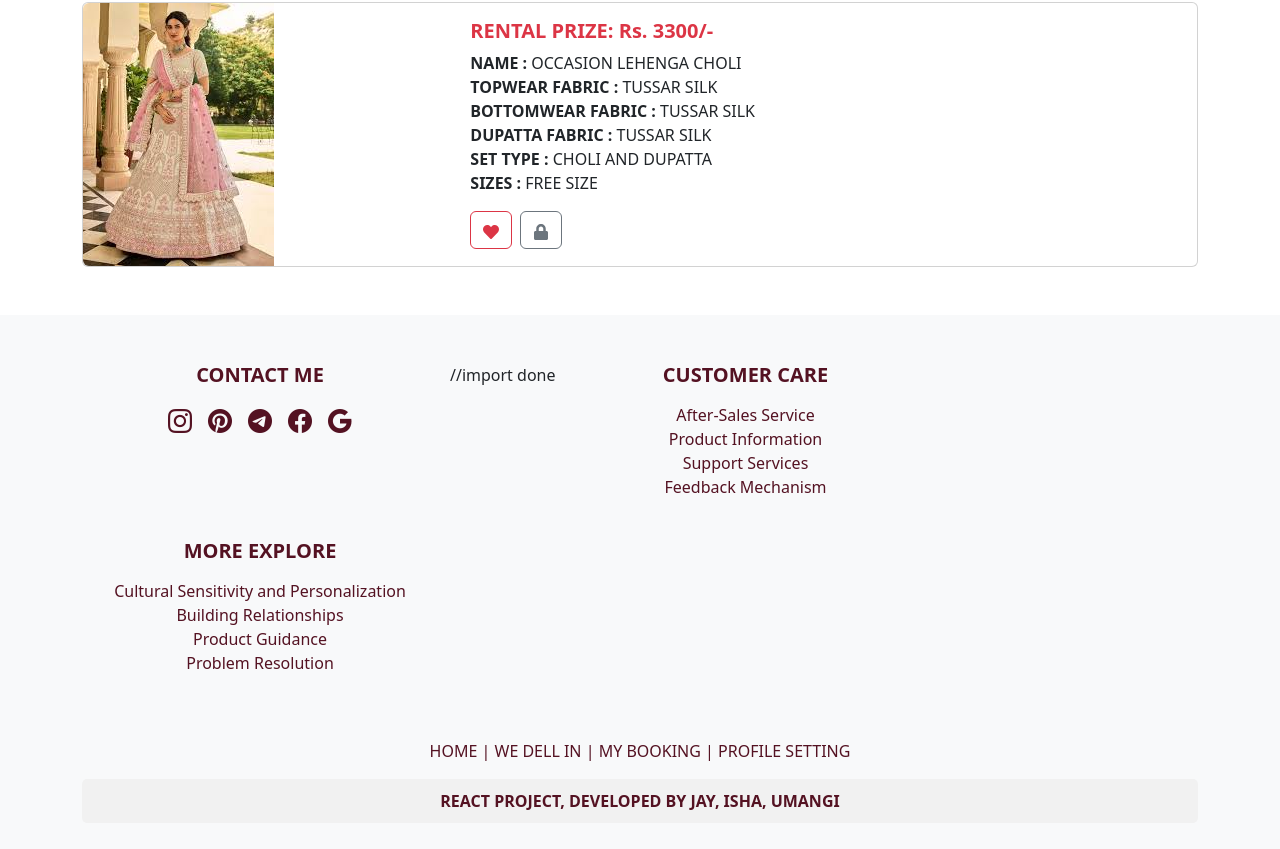
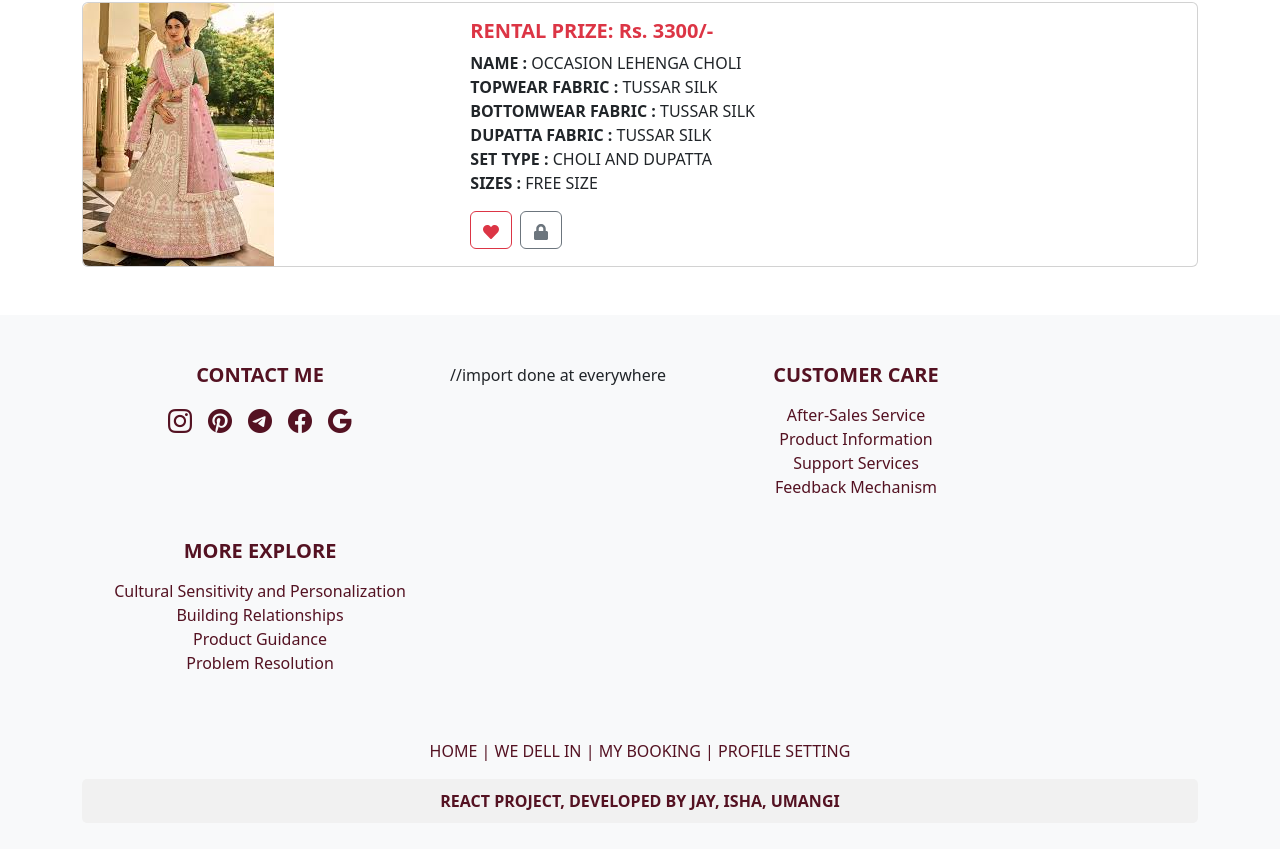
Before and after one commit to umangi-tank/TredionalTrendOnRent, a React (Vite) app: page /AWeDellInPage in a window 1280 px wide. Shown: the part 441-1290 px from the top of the page. Built offline with nearby package versions, Linux system fonts and the light colour scheme.

Commit message:
footer fter login

```diff
--- a/src/AFTERLOGIN/AFooter.jsx
+++ b/src/AFTERLOGIN/AFooter.jsx
@@ -16,7 +16,7 @@ const AFooter = () => {
                 <i className="bi bi-google fs-4" style={{ color: "#541222" }}></i>
               </div>
             </div>
-  //import done
+  //import done at everywhere
             {/* Customer Care Section */}
             <div className="col-md-4 mb-4">
               <h5 className="fw-bold" style={{ color: "#541222" }}>
```
